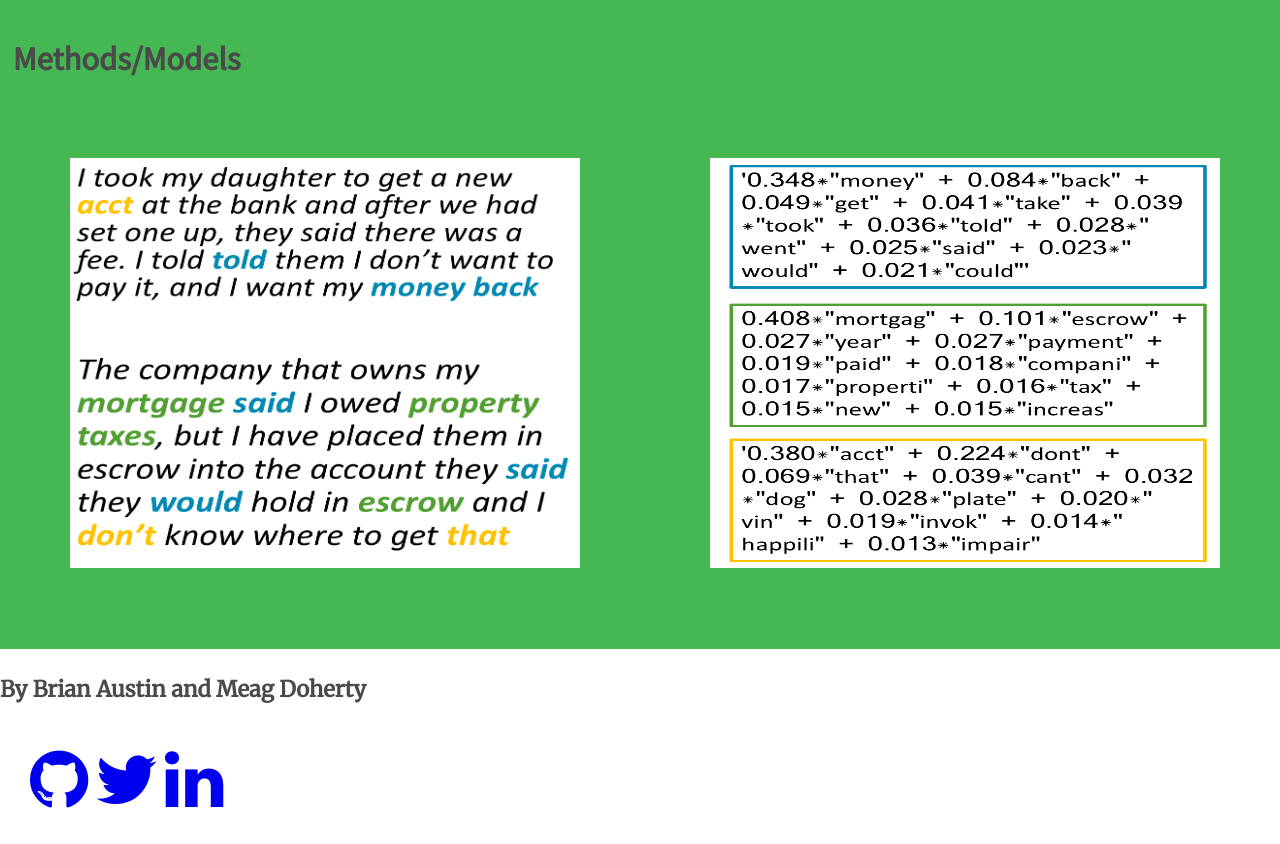
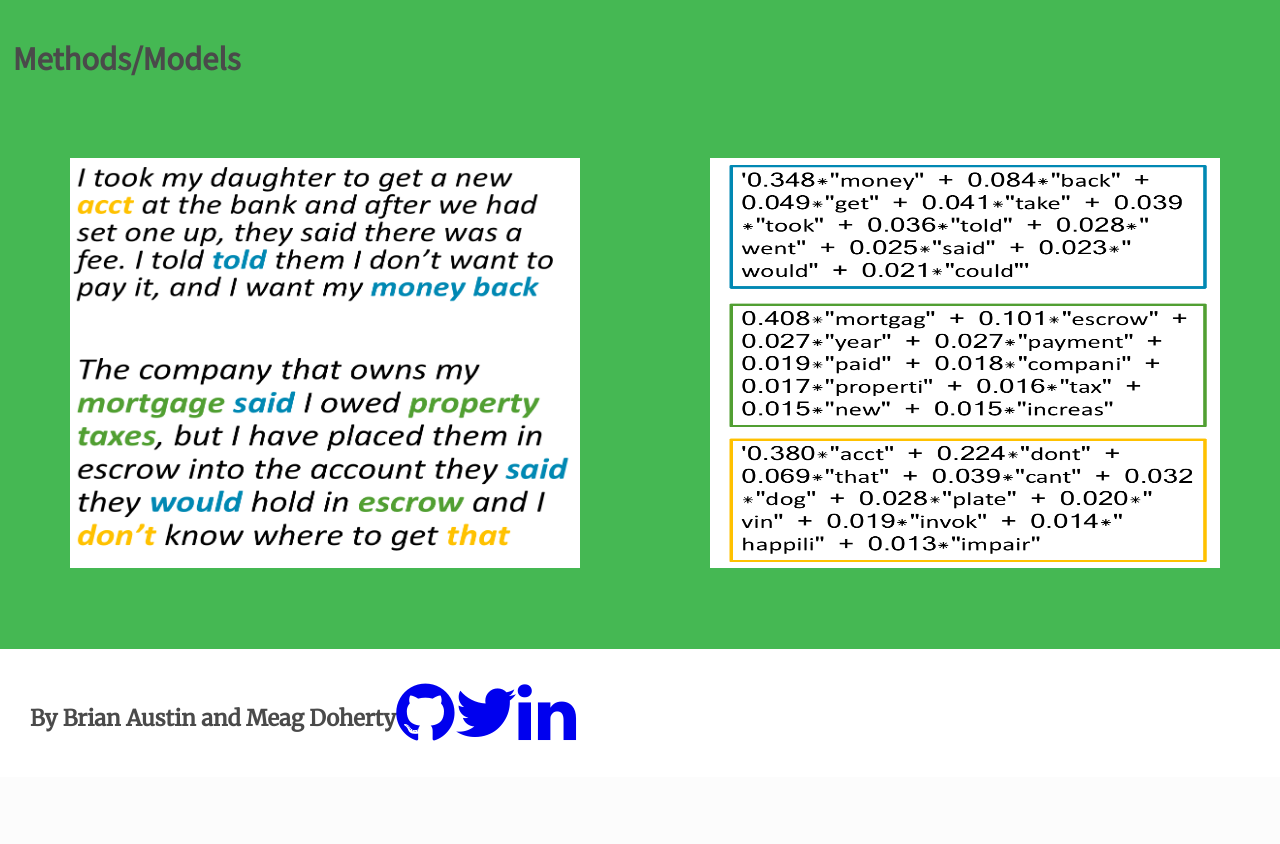
Before and after one commit to austinbrian/cfpb_actions, a Flask app: page / in a window 1280 px wide. Shown: the part 2824-3668 px from the top of the page. After the commit the page ends 3565 px from the top, so only its background shows below. Run offline with Flask 2, Linux system fonts and the light colour scheme; some libraries are stand-ins or nearby versions.

Commit message:
add footer div wrapper

```diff
--- a/app/static/styles/style.css
+++ b/app/static/styles/style.css
@@ -171,4 +171,6 @@ img.lgGraphBox {
 .social {
     padding: 30px;
     text-align: left;
+    display: flex;
+    align-content: flex-start;
 }
--- a/app/templates/footer.html
+++ b/app/templates/footer.html
@@ -1,6 +1,6 @@
 
-<h4>By Brian Austin and Meag Doherty</h4>
 <div class="social">
+    <h4>By Brian Austin and Meag Doherty</h4>
     <a href="https://github.com/meagdoh"><i class="fa fa-github fa-2x"></i></a>
     <a href="https://github.com/meagdoh"><i class="fa fa-twitter fa-2x"></i></a>
     <a href="https://github.com/meagdoh"><i class="fa fa-linkedin fa-2x"></i></a>
```
